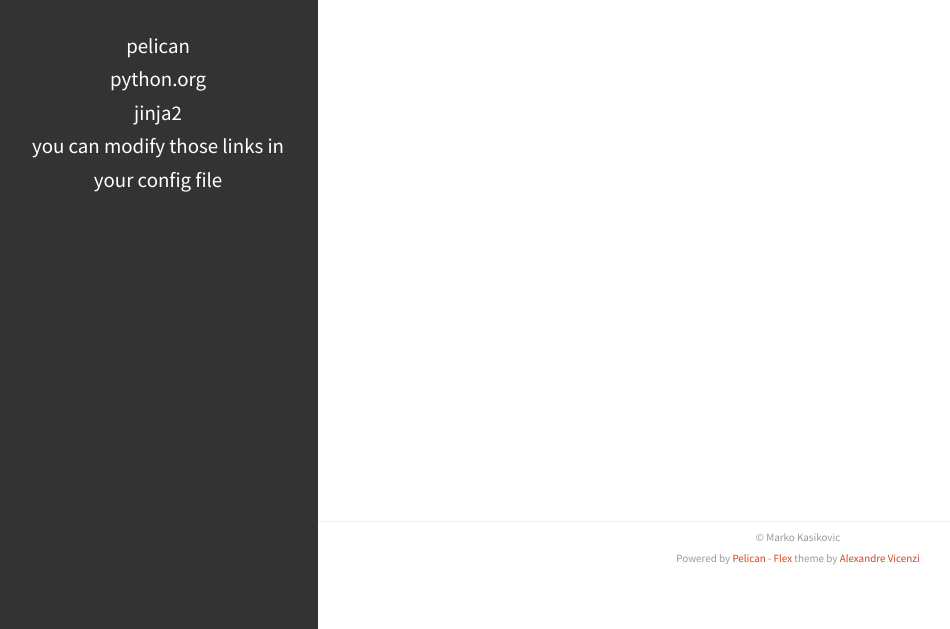
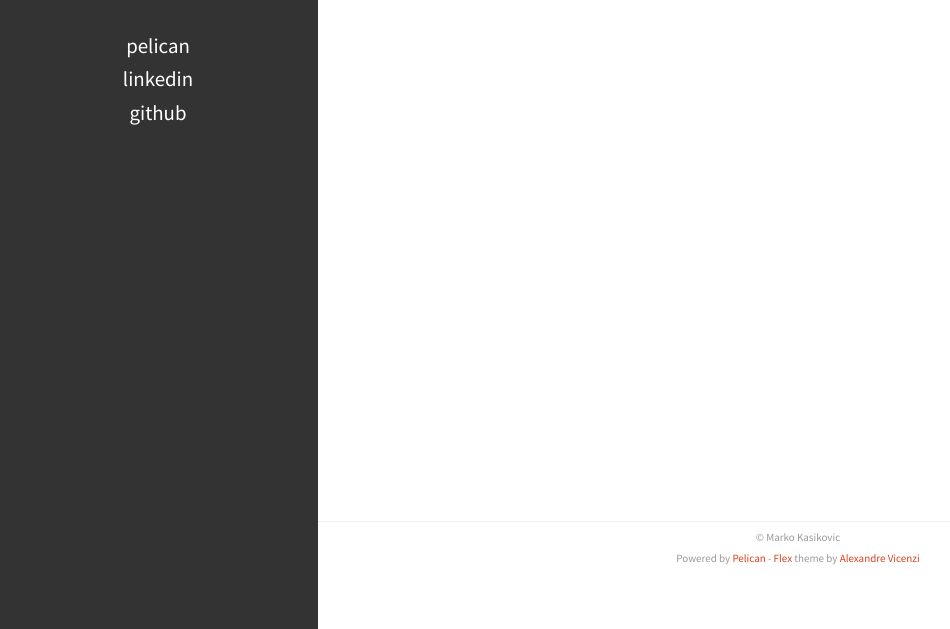
Before and after one commit to NotMarko/NotMarko.github.io, a plain HTML site: page archives.html in a window 1280 px wide. Shown: the part 171-800 px from the top of the page, without its empty margins (2-952 px from the left). Drawn offline with Linux system fonts and the light colour scheme.

Commit message:
Updates to sidelinks

```diff
--- a/archives.html
+++ b/archives.html
@@ -46,9 +46,8 @@
         <ul class="list">
 
           <li><a href="http://getpelican.com/" target="_blank">Pelican</a></li>
-          <li><a href="http://python.org/" target="_blank">Python.org</a></li>
-          <li><a href="http://jinja.pocoo.org/" target="_blank">Jinja2</a></li>
-          <li><a href="#" target="_blank">You can modify those links in your config file</a></li>
+          <li><a href="https://www.linkedin.com/in/marko-kasikovic-79761385" target="_blank">LinkedIn</a></li>
+          <li><a href="https://github.com/Kasikov" target="_blank">Github</a></li>
         </ul>
       </nav>
 
```
Also changed, not shown: author/marko-kasikovic.html (+2 -3 lines), authors.html (+2 -3 lines), categories.html (+2 -3 lines), category/misc.html (+2 -3 lines), index.html (+2 -3 lines), tag/pelican.html (+2 -3 lines), tags.html (+2 -3 lines), test.html (+2 -3 lines).
